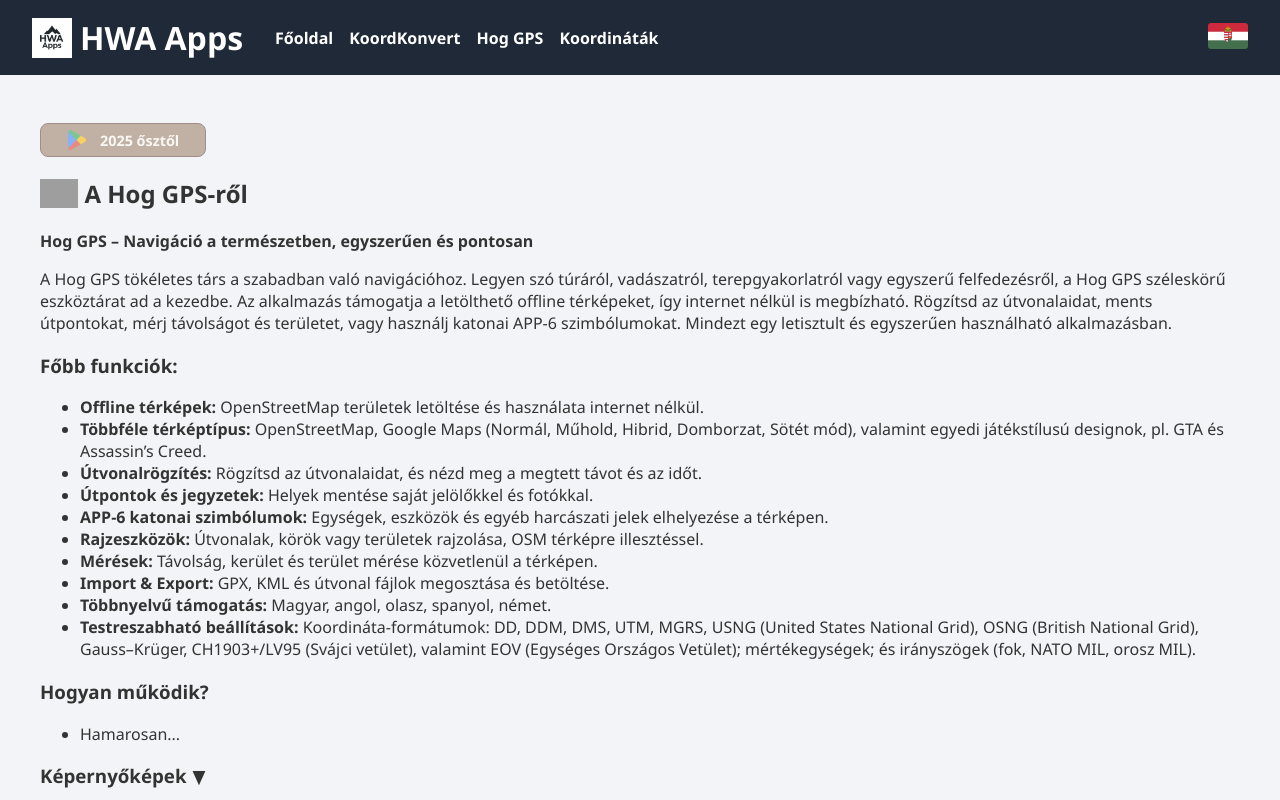
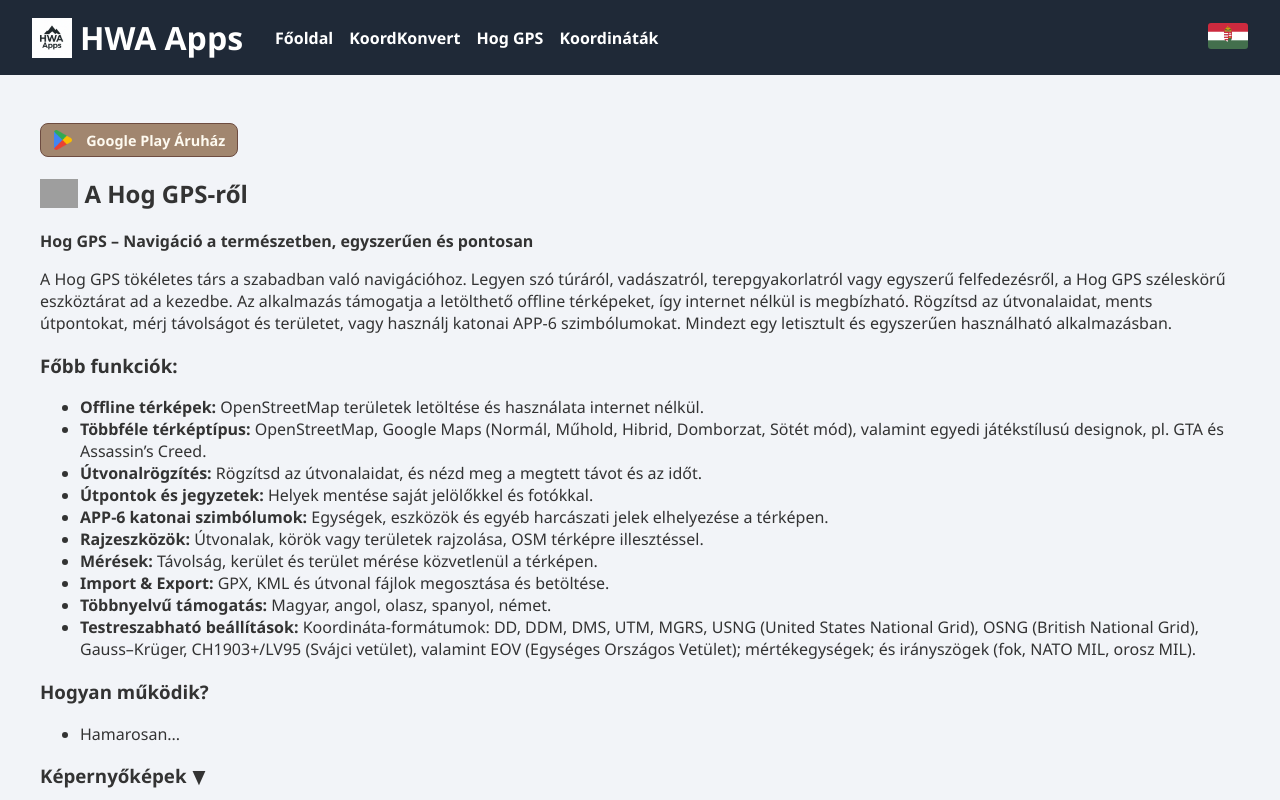
Before and after one commit to hwa-apps/hwa-apps.github.io, a plain HTML site: page hoggps_hu.html in a window 1280 px wide. Shown: the top 800 px of the page. Drawn offline with Linux system fonts and the light colour scheme; grey boxes are pictures that could not be loaded.

Commit message:
Update hoggps_hu.html

```diff
--- a/hoggps_hu.html
+++ b/hoggps_hu.html
@@ -144,11 +144,15 @@
 <main>
   <section>
 <p>
-  <span class="button hoggps-button" style="opacity:0.6; cursor:not-allowed;">
+  <a href="https://play.google.com/store/apps/details?id=com.flori.hoggps"
+     class="button hoggps-button"
+     target="_blank"
+     rel="noopener">
     <img src="images/google_play_icon.png" alt="Google Play">
-    2025 ősztől
-  </span>
+    Google Play Áruház
+  </a>
 </p>
+
 
 
     <h2 style="display: flex; align-items: center;">
```
